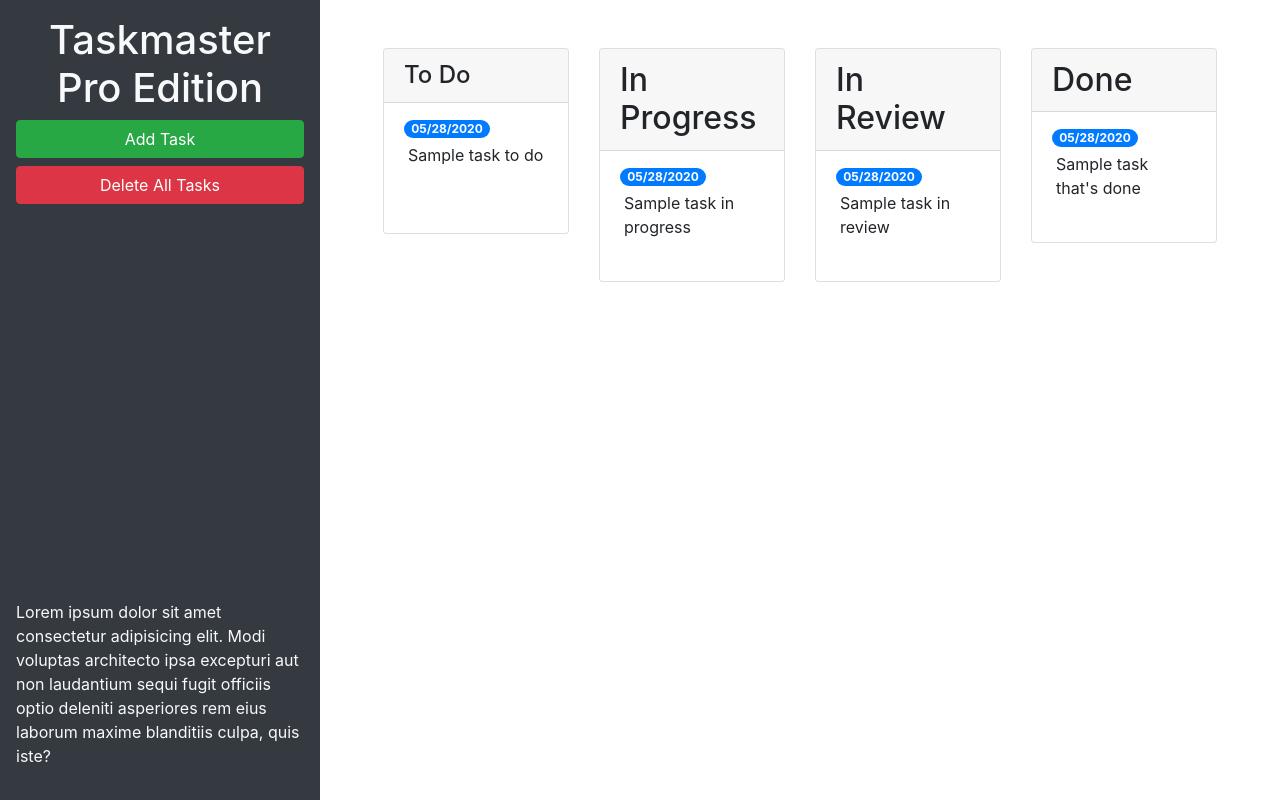
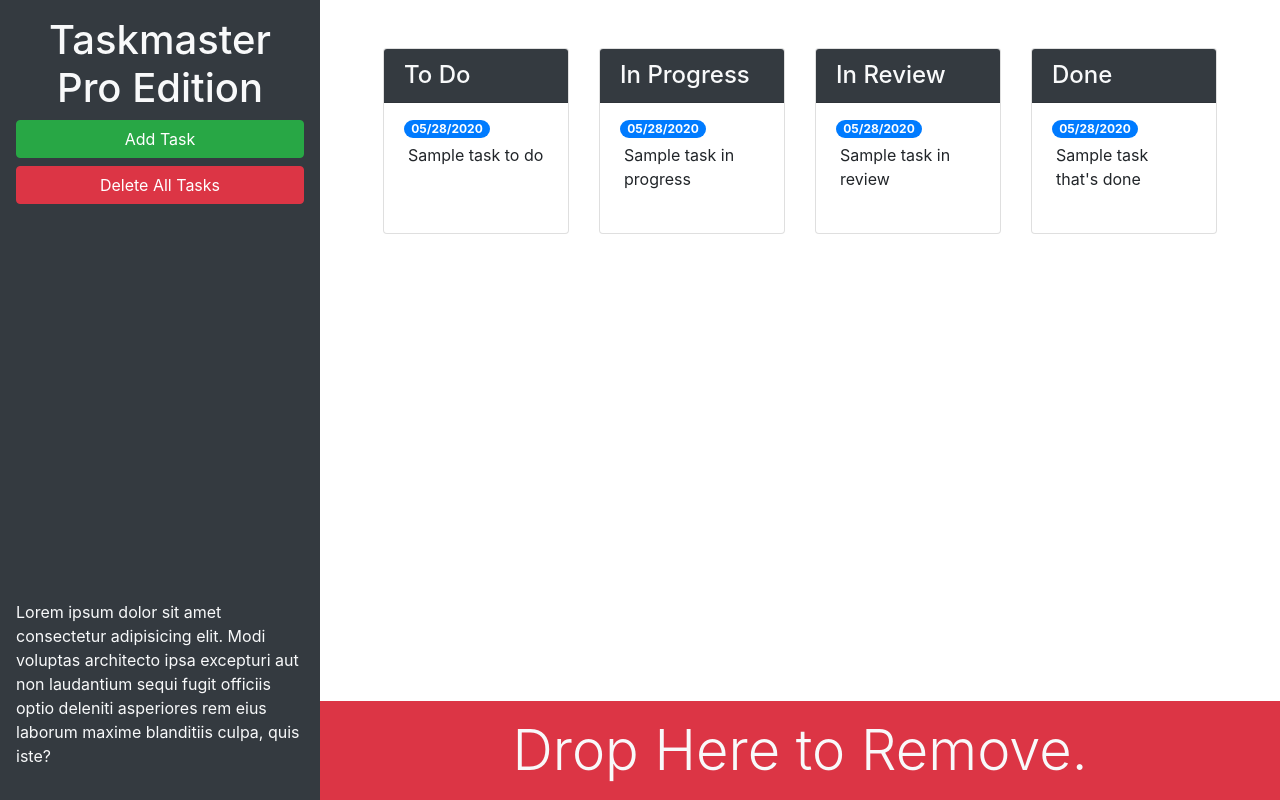
Before and after one commit to johnrip89/taskmaster-pro, a plain HTML site: page index.html in a window 1280 px wide. Drawn offline with nearby package versions, Linux system fonts and the light colour scheme.

Commit message:
added colors and red trash div

```diff
--- a/index.html
+++ b/index.html
@@ -13,22 +13,22 @@
 <body>
 
   <div class="row min-vh-100 no-gutters">
-    <header class="col-12 col-lg-3 bg-dark text-light d-flex flex-column p-4 p-lg-3">
+    <header class="col-12 col-lg-3 sticky-top bg-dark text-light d-flex flex-column p-4 p-lg-3">
       <h1 class="text-center">Taskmaster Pro Edition</h1>
       <button id="create-task" class="btn btn-block btn-success" data-toggle="modal" data-target="#task-form-modal">Add
         Task</button>
       <button id="remove-tasks" class="btn btn-block btn-danger">Delete All Tasks</button>
-      <p class="mt-auto">Lorem ipsum dolor sit amet consectetur adipisicing elit. Modi voluptas architecto ipsa
+      <p class="mt-auto d-none d-lg-block">Lorem ipsum dolor sit amet consectetur adipisicing elit. Modi voluptas architecto ipsa
         excepturi aut non
         laudantium sequi fugit officiis optio deleniti asperiores rem eius laborum maxime blanditiis culpa, quis iste?
       </p>
     </header>
-    <main class="col-12 col-lg-9">
+    <main class="col-12 col-lg-9 d-flex flex-column">
       <div class="m-5 row justify-content-around">
         <!-- todo start -->
         <div class="col-12 col-md-6 col-xl-3 mb-3">
           <div class="card">
-            <h4 class="card-header">To Do</h4>
+            <h4 class="card-header bg-dark text-light">To Do</h4>
             <ul id="list-toDo" class="list-group list-group-flush">
               <li class="list-group-item">
                 <span class="badge badge-primary badge-pill">05/28/2020</span>
@@ -41,7 +41,7 @@
         <!-- in progress start -->
         <div class="col-12 col-md-6 col-xl-3 mb-3">
           <div class="card">
-            <h2 class='card-header'>In Progress</h2>
+            <h4 class="card-header bg-dark text-light">In Progress</h2>
             <ul id="list-inProgress" class="list-group list-group-flush">
               <li class="list-group-item">
                 <span class="badge badge-primary badge-pill">05/28/2020</span>
@@ -54,7 +54,7 @@
         <!-- in review start -->
         <div class="col-12 col-md-6 col-xl-3 mb-3">
           <div class="card">
-            <h2 class='card-header'>In Review</h2>
+            <h4 class="card-header bg-dark text-light">In Review</h2>
             <ul id="list-inReview" class="list-group list-group-flush">
               <li class="list-group-item">
                 <span class="badge badge-primary badge-pill">05/28/2020</span>
@@ -67,7 +67,7 @@
         <!-- done start -->
         <div class="col-12 col-md-6 col-xl-3 mb-3">
           <div class="card">
-            <h2 class='card-header'>Done</h2>
+            <h4 class="card-header bg-dark text-light">Done</h2>
             <ul id="list-done" class="list-group list-group-flush">
               <li class="list-group-item">
                 <span class="badge badge-primary badge-pill">05/28/2020</span>
@@ -77,6 +77,11 @@
           </div>
         </div>
         <!-- done end -->
+      </div>
+      <div class='mt-auto' id="trash">
+        <div class="w-100 bg-danger p-3 text-center text-light display-4">
+          Drop Here to Remove.
+        </div>
       </div>
     </main>
   </div>
```
